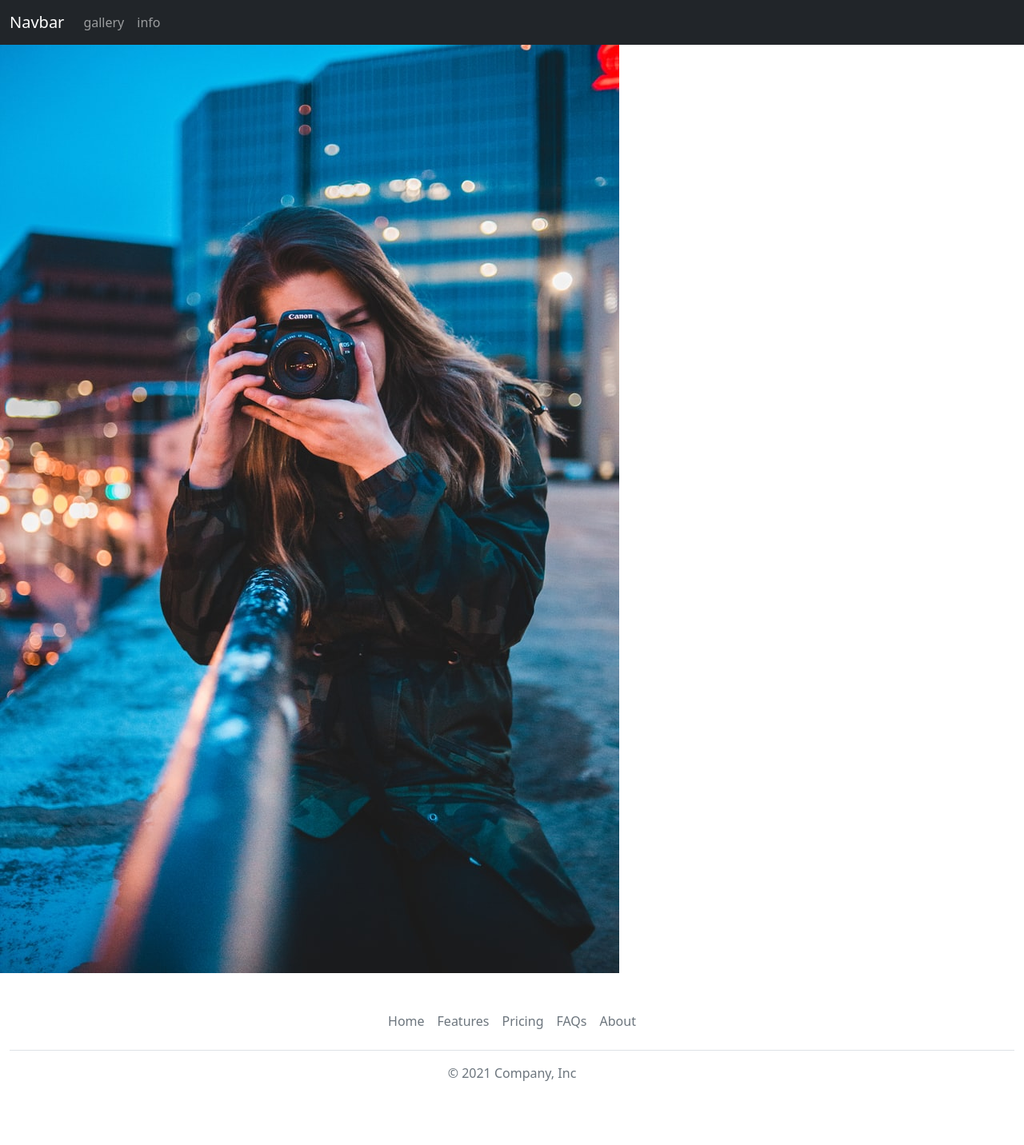
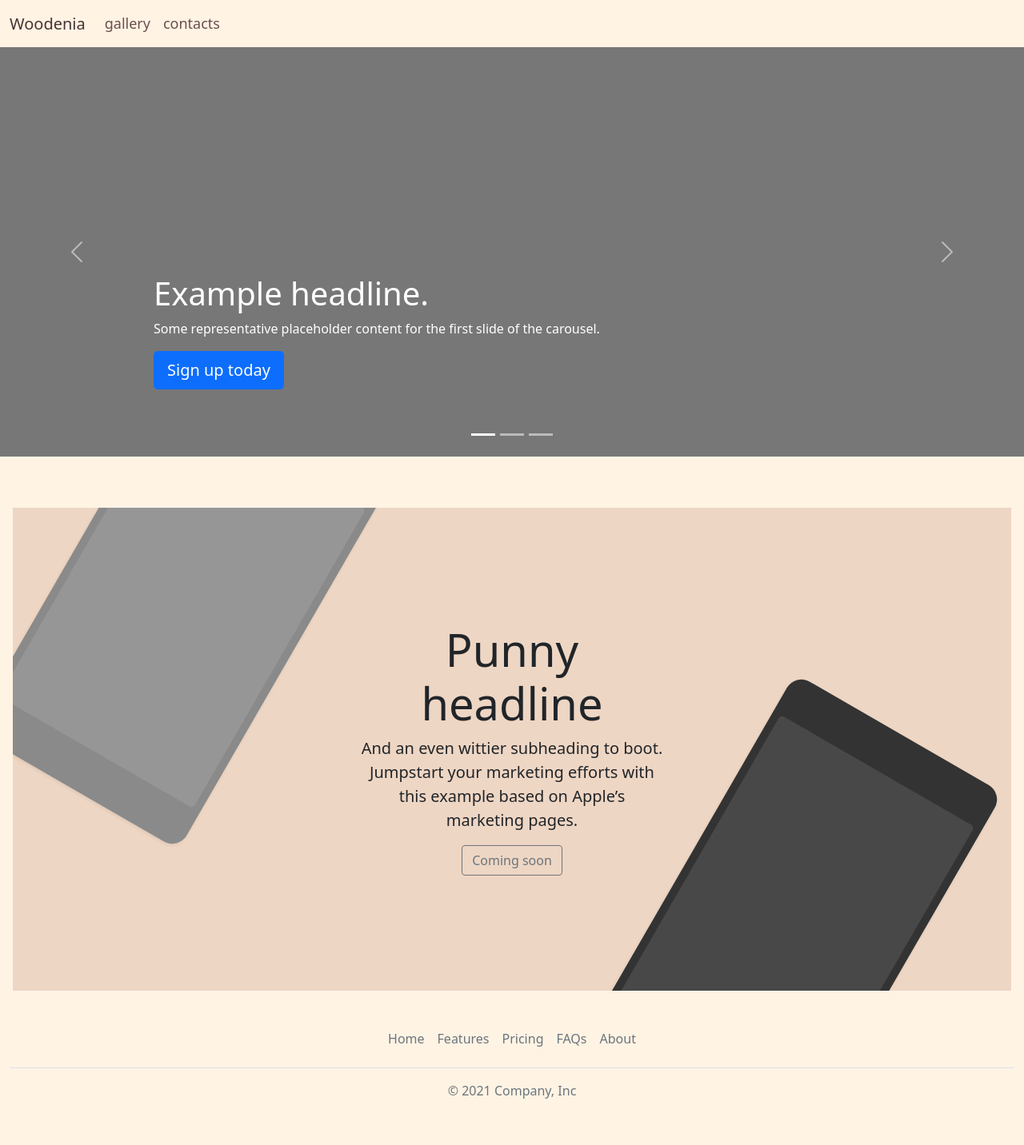
Before and after one commit to Duck-the-dev/sub_store, a Django app: page / in a window 1280 px wide. Shown: the whole page at 80% size. Before the commit the page ends 1352 px from the top, so only its background shows below. Run offline with Django 4.2, Linux system fonts and the light colour scheme; some libraries are stand-ins or nearby versions.

Commit message:
routes and template working version

```diff
--- /dev/null
+++ b/home/static/home/css/style.css
@@ -0,0 +1,77 @@
+body{
+    background-color: #FFF3E4;
+}
+#navBar {
+      font-size: 18px;
+  background-color: #FFF3E4 !important;
+
+}
+.navbar-brand{
+    color: #483434 !important;
+}
+.navbar-dark .navbar-nav .nav-link{
+    color: #6B4F4F !important;
+}
+#image{
+    align-items: center;
+}
+.product-device {
+    position: absolute;
+    right: 10%;
+    bottom: -30%;
+    width: 300px;
+    height: 540px;
+    background-color: #333;
+    border-radius: 21px;
+    transform: rotate(30deg);
+  }
+
+  .product-device::before {
+    position: absolute;
+    top: 10%;
+    right: 10px;
+    bottom: 10%;
+    left: 10px;
+    content: "";
+    background-color: rgba(255, 255, 255, .1);
+    border-radius: 5px;
+    -webkit-border-radius: 5px;
+    -moz-border-radius: 5px;
+    -ms-border-radius: 5px;
+    -o-border-radius: 5px;
+}
+
+  .product-device-2 {
+    top: -25%;
+    right: auto;
+    bottom: 0;
+    left: 5%;
+    background-color: #8a8a8a;
+  }
+
+  #product{background-color: #EED6C4;}
+
+  /* CUSTOMIZE THE CAROUSEL
+-------------------------------------------------- */
+
+/* Carousel base class */
+.carousel {
+    margin-bottom: 4rem;
+  }
+  /* Since positioning the image, we need to help out the caption */
+  .carousel-caption {
+    bottom: 3rem;
+    z-index: 10;
+  }
+
+  /* Declare heights because of positioning of img element */
+  .carousel-item {
+    height: 32rem;
+  }
+  .carousel-item > img {
+    position: absolute;
+    top: 0;
+    left: 0;
+    min-width: 100%;
+    height: 32rem;
+  }
--- /dev/null
+++ b/home/templates/home/contacts.html
@@ -0,0 +1,4 @@
+{% extends 'base.html' %}
+{% block base %}
+<h1>contact-us</h1>
+{% endblock base %}
--- a/home/templates/home/gallery.html
+++ b/home/templates/home/gallery.html
@@ -1,5 +1,9 @@
 {% extends 'base.html' %}
-
+{% load static %}
 {% block base %}
 
+<div class="text-center">
+    <img class= "rounded" id= "image" scale src="{% static 'home/dp.jpeg' %}" alt="null" height= 300>
+</div>
+
 {% endblock base %}
--- a/home/templates/home/index.html
+++ b/home/templates/home/index.html
@@ -1,6 +1,79 @@
 {% extends 'base.html' %}
-{% load static %}
 
 {% block base %}
-<img src="{% static 'home/dp.jpeg' %}" alt="null">
+<style>
+    .bd-placeholder-img {
+      font-size: 1.125rem;
+      text-anchor: middle;
+      -webkit-user-select: none;
+      -moz-user-select: none;
+      user-select: none;
+    }
+
+    @media (min-width: 768px) {
+      .bd-placeholder-img-lg {
+        font-size: 3.5rem;
+      }
+    }
+  </style>
+  <div id="myCarousel" class="carousel slide" data-bs-ride="carousel">
+    <div class="carousel-indicators">
+      <button type="button" data-bs-target="#myCarousel" data-bs-slide-to="0" class="active" aria-current="true" aria-label="Slide 1"></button>
+      <button type="button" data-bs-target="#myCarousel" data-bs-slide-to="1" aria-label="Slide 2"></button>
+      <button type="button" data-bs-target="#myCarousel" data-bs-slide-to="2" aria-label="Slide 3"></button>
+    </div>
+    <div class="carousel-inner">
+      <div class="carousel-item active">
+        <svg class="bd-placeholder-img" width="100%" height="100%" xmlns="http://www.w3.org/2000/svg" aria-hidden="true" preserveAspectRatio="xMidYMid slice" focusable="false"><rect width="100%" height="100%" fill="#777"/></svg>
+
+        <div class="container">
+          <div class="carousel-caption text-start">
+            <h1>Example headline.</h1>
+            <p>Some representative placeholder content for the first slide of the carousel.</p>
+            <p><a class="btn btn-lg btn-primary" href="#">Sign up today</a></p>
+          </div>
+        </div>
+      </div>
+      <div class="carousel-item">
+        <svg class="bd-placeholder-img" width="100%" height="100%" xmlns="http://www.w3.org/2000/svg" aria-hidden="true" preserveAspectRatio="xMidYMid slice" focusable="false"><rect width="100%" height="100%" fill="#777"/></svg>
+
+        <div class="container">
+          <div class="carousel-caption">
+            <h1>Another example headline.</h1>
+            <p>Some representative placeholder content for the second slide of the carousel.</p>
+            <p><a class="btn btn-lg btn-primary" href="#">Learn more</a></p>
+          </div>
+        </div>
+      </div>
+      <div class="carousel-item">
+        <svg class="bd-placeholder-img" width="100%" height="100%" xmlns="http://www.w3.org/2000/svg" aria-hidden="true" preserveAspectRatio="xMidYMid slice" focusable="false"><rect width="100%" height="100%" fill="#777"/></svg>
+
+        <div class="container">
+          <div class="carousel-caption text-end">
+            <h1>One more for good measure.</h1>
+            <p>Some representative placeholder content for the third slide of this carousel.</p>
+            <p><a class="btn btn-lg btn-primary" href="#">Browse gallery</a></p>
+          </div>
+        </div>
+      </div>
+    </div>
+    <button class="carousel-control-prev" type="button" data-bs-target="#myCarousel" data-bs-slide="prev">
+      <span class="carousel-control-prev-icon" aria-hidden="true"></span>
+      <span class="visually-hidden">Previous</span>
+    </button>
+    <button class="carousel-control-next" type="button" data-bs-target="#myCarousel" data-bs-slide="next">
+      <span class="carousel-control-next-icon" aria-hidden="true"></span>
+      <span class="visually-hidden">Next</span>
+    </button>
+  </div>
+<div id="product" class="position-relative overflow-hidden p-3 p-md-5 m-md-3 text-center">
+    <div class="col-md-5 p-lg-5 mx-auto my-5">
+      <h1 class="display-4 fw-normal">Punny headline</h1>
+      <p class="lead fw-normal">And an even wittier subheading to boot. Jumpstart your marketing efforts with this example based on Apple’s marketing pages.</p>
+      <a class="btn btn-outline-secondary" href="#">Coming soon</a>
+    </div>
+    <div class="product-device shadow-sm d-none d-md-block"></div>
+    <div class="product-device product-device-2 shadow-sm d-none d-md-block"></div>
+  </div>
+
 {% endblock base %}
--- a/home/urls.py
+++ b/home/urls.py
@@ -7,6 +7,7 @@ app_name = "store"
 urlpatterns = [
     path('', views.index, name="home"),
     path('gallery/', views.gallery, name="gallery"),
-    path('<int:page_num>', views.num_router, name="num_router"),
+    path('contacts/', views.contacts, name="contacts"),
+    # path('<int:page_num>', views.num_router, name="num_router"),
     # path('<str:topic>/<content>/', views.new_route),
-] + static(settings.STATIC_URL, document_root=settings.STATIC_ROOT)
+]
--- a/home/views.py
+++ b/home/views.py
@@ -7,7 +7,7 @@ from django.urls import reverse
 routes = {
 
     "gallery": "gallery",
-    "info": "info",
+    "contacts": "contacts",
 }
 
 
@@ -27,17 +27,24 @@ def gallery(request):
     return render(request, "home/gallery.html", context=nav_items)
 
 
-def num_router(request, page_num):
-    try:
-        routes_list = list(routes.keys())
-        route = routes_list[page_num]
-        return HttpResponseRedirect(reverse("page", args=[route]))
-    except Exception as e:
-        raise Http404("Page not found")
+def contacts(request):
+    path = request.path
+    nav_items = {"keys": routes,
+                 'path': path,
+                 }
+    return render(request, "home/contacts.html", context=nav_items)
+#
+# def num_router(request, page_num):
+#     try:
+#         routes_list = list(routes.keys())
+#         route = routes_list[page_num]
+#         return HttpResponseRedirect(reverse("page", args=[route]))
+#     except Exception as e:
+#         raise Http404("Page not found")
 
 
-def error_404(request, exception):
-    return render(request, '404.html', status=404)
+# def error_404(request, exception):
+#     return render(request, '404.html', status=404)
 
 # def router(request, topic):
 #     try:
--- a/sub_store/settings.py
+++ b/sub_store/settings.py
@@ -24,9 +24,9 @@ TEMPLATE_DIR = os.path.join(BASE_DIR, 'templates')
 SECRET_KEY = 'django-insecure-cddm897frcse79!4rpyw7i!hl4hu-p+=^1=al-f!2l=idp&^tc'
 
 # SECURITY WARNING: don't run with debug turned on in production!
-DEBUG = False
+DEBUG = True
 
-ALLOWED_HOSTS = ["127.0.0.1"]
+ALLOWED_HOSTS = []
 
 # Application definition
 
@@ -116,7 +116,6 @@ STATIC_URL = 'static/'
 
 STATICFILES_DIRS = [
     os.path.join(BASE_DIR, "static"),
-
 ]
 
 # Default primary key field type
--- a/sub_store/urls.py
+++ b/sub_store/urls.py
@@ -24,4 +24,4 @@ urlpatterns = [
               ] + static(settings.STATIC_URL, document_root=settings.STATIC_ROOT)
 
 
-handler404 = 'home.views.error_404'
+# handler404 = 'home.views.error_404'
--- a/templates/404.html
+++ b/templates/404.html
@@ -1,9 +1,9 @@
-{% load static %}
+
 <!DOCTYPE html>
 <html lang="en">
 <head>
   <link href="https://fonts.googleapis.com/css2?family=Nunito+Sans:wght@600;900&display=swap" rel="stylesheet">
-  <link rel="stylesheet" href="{% static '/404.css' %}">
+
   <script src="https://kit.fontawesome.com/4b9ba14b0f.js" crossorigin="anonymous"></script>
 </head>
 <body>
@@ -11,7 +11,7 @@
     <div class="err">4</div>
     <i class="far fa-question-circle fa-spin"></i>
     <div class="err2">4</div>
-    <div class="msg">Maybe this page moved? Got deleted? Is hiding out in quarantine? Never existed in the first place?<p>Let's go <a href="#">home</a> and try from there.</p></div>
+    <div class="msg">Maybe this page moved? Got deleted? Is hiding out in quarantine? Never existed in the first place?<p>Let's go <a href="/">home</a> and try from there.</p></div>
       </div>
 </body>
 </html>
--- a/templates/base.html
+++ b/templates/base.html
@@ -1,4 +1,4 @@
-
+{% load static %}
 <!DOCTYPE html>
 <html lang="en">
 <head>
@@ -17,31 +17,30 @@
       href="https://fonts.googleapis.com/css2?family=Montserrat"
       rel="stylesheet"
     />
-    <!-- CSS only -->
+
       <link
       href="https://cdn.jsdelivr.net/npm/bootstrap@5.1.3/dist/css/bootstrap.min.css"
       rel="stylesheet"
       integrity="sha384-1BmE4kWBq78iYhFldvKuhfTAU6auU8tT94WrHftjDbrCEXSU1oBoqyl2QvZ6jIW3"
       crossorigin="anonymous"
     />
-    <!-- JavaScript Bundle with Popper -->
+    <link rel="stylesheet" type="text/css" href="{% static 'home/css/style.css' %}">
+
     <script
       src="https://cdn.jsdelivr.net/npm/bootstrap@5.1.3/dist/js/bootstrap.bundle.min.js"
       integrity="sha384-ka7Sk0Gln4gmtz2MlQnikT1wXgYsOg+OMhuP+IlRH9sENBO0LRn5q+8nbTov4+1p"
       crossorigin="anonymous"
     ></script>
-    <script
-    src="https://kit.fontawesome.com/4b9ba14b0f.js"
-    crossorigin="anonymous"
-  ></script>
+
+
 
 </head>
 <body>
     <!-- nav bar -->
     <!-- ------- -->
-    <nav class="navbar navbar-expand-lg navbar-dark bg-dark">
+    <nav id= "navBar" class="navbar navbar-expand-lg navbar-dark bg-dark">
         <div class="container-fluid">
-          <a class="navbar-brand" href= {%url "store:home"%}>Navbar</a>
+          <a class="navbar-brand" href= {%url "store:home"%}>Woodenia</a>
           <button
             class="navbar-toggler"
             type="button"
@@ -61,7 +60,7 @@
                     {% if value in keys %}
                     class="nav-link"
                     aria-current="page"
-                    {% if value not in path and value in keys %}
+                    {% if value not in path %}
                     href="/{{value}}" >{{key}}
                     {% else %}
                     href= '#'>{{key}}
```
Also changed, not shown: static/404.css (deleted, +0 -57 lines), home/static/home/style.css (deleted).
